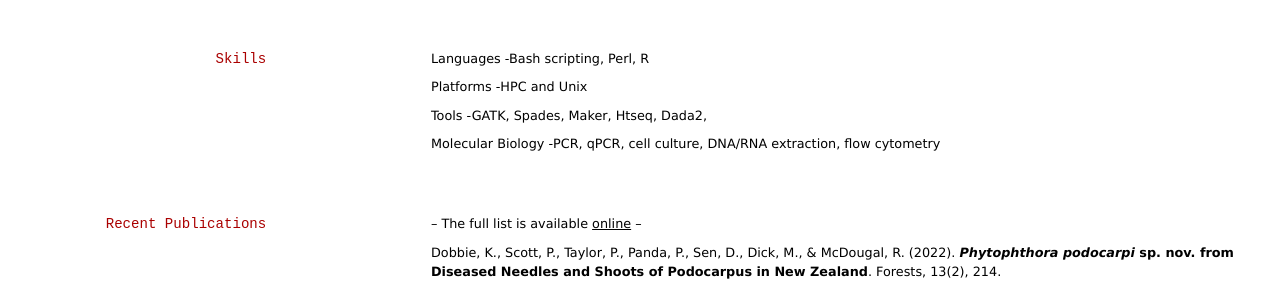
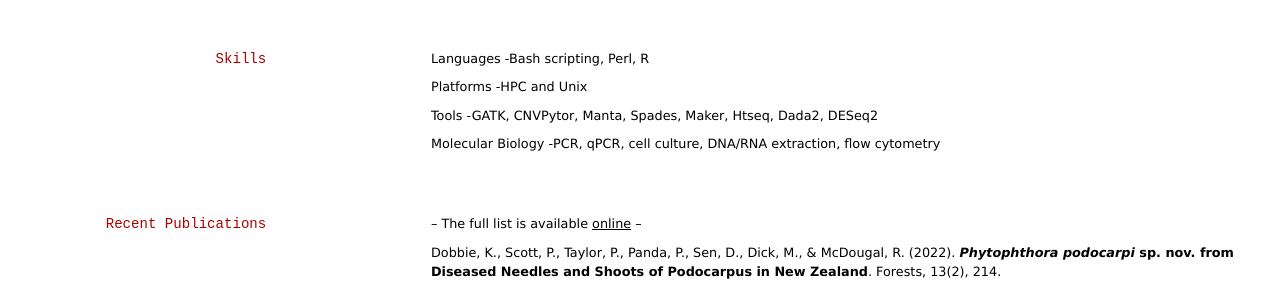
Before and after one commit to elipapa/markdown-cv, a Jekyll site: the page built from index.md, in a window 1280 px wide. Shown: the part 863-1155 px from the top of the page. Built offline with Jekyll 4.4.1, drawn with Linux system fonts in a browser that asks for light colours.

Commit message:
Update index.md

```diff
--- a/index.md
+++ b/index.md
@@ -65,7 +65,7 @@ Platforms
 -HPC and Unix
 
 Tools
--GATK, Spades, Maker, Htseq, Dada2,
+-GATK, CNVPytor, Manta, Spades, Maker, Htseq, Dada2, DESeq2
 
 Molecular Biology
 -PCR, qPCR, cell culture, DNA/RNA extraction, flow cytometry
```
